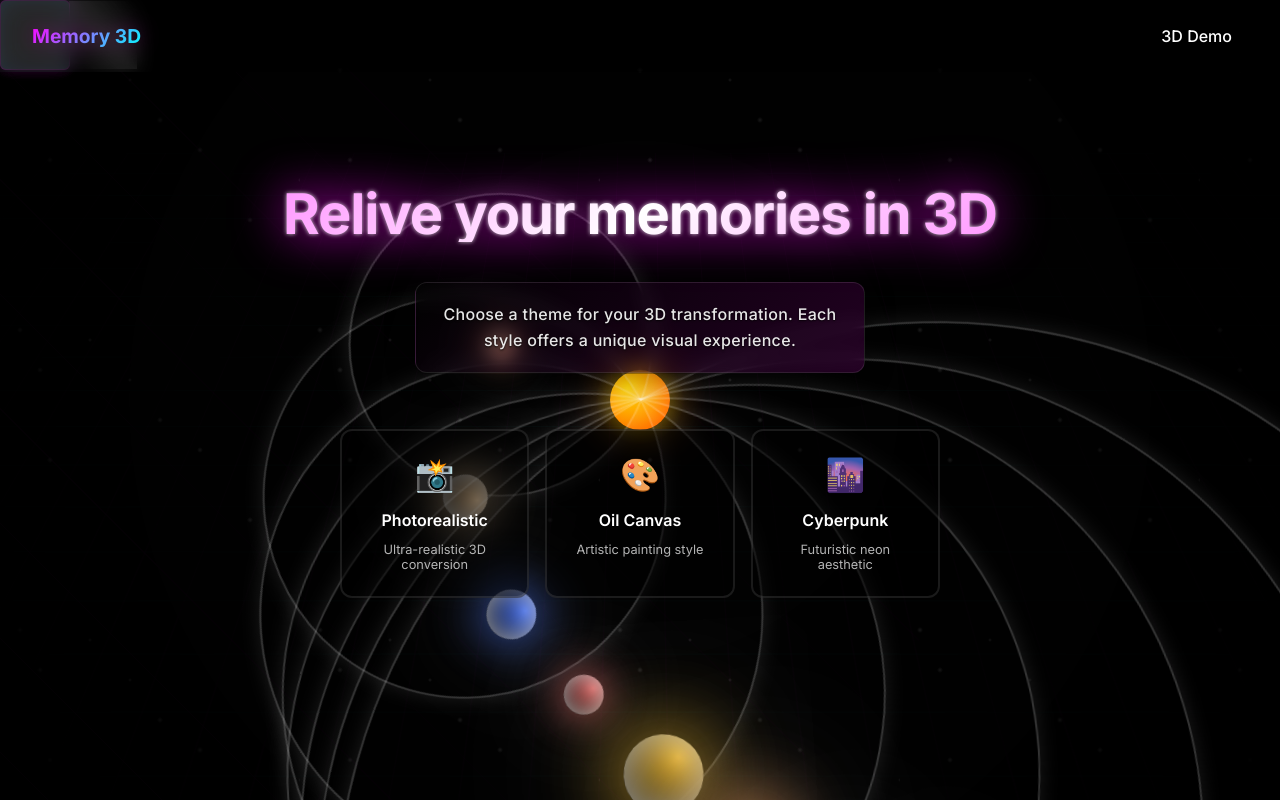
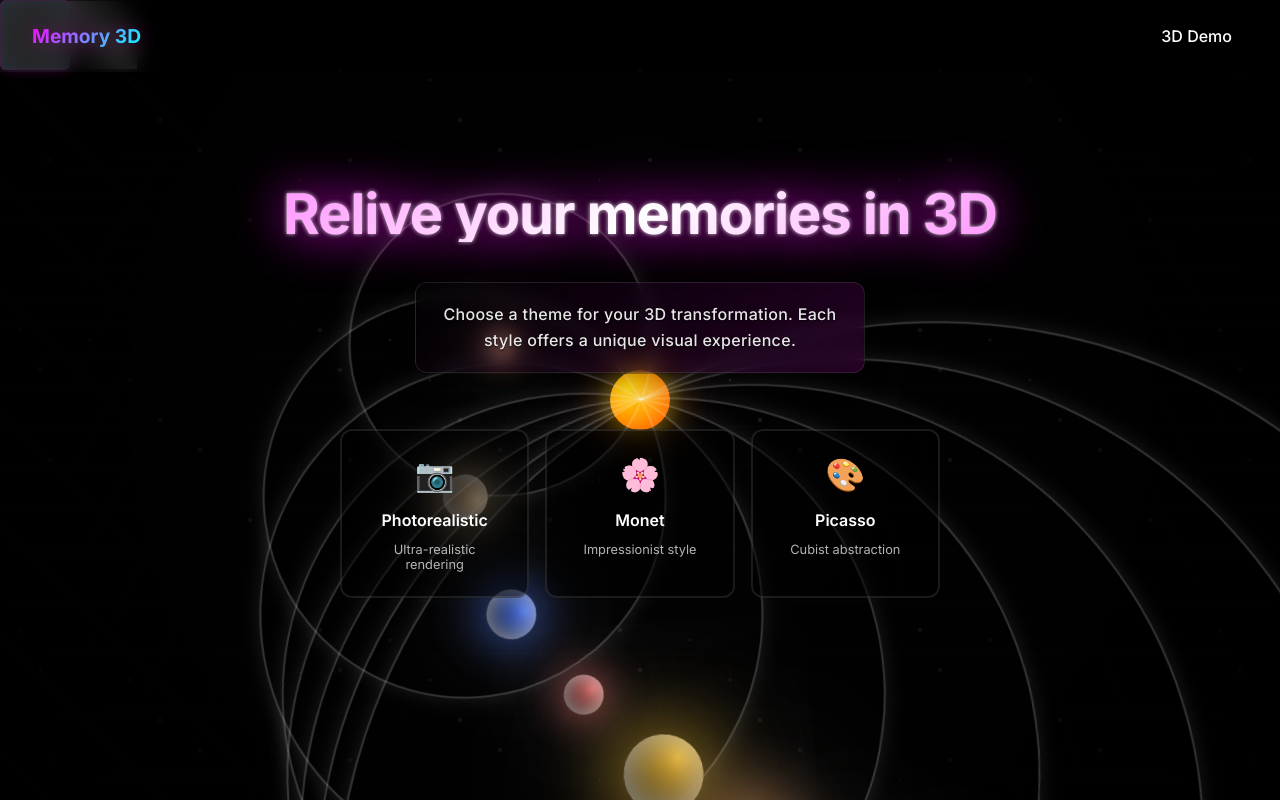
Before and after one commit to nelonmelons/memorymake, a React (Vite) app in the folder frontend/: page / in a window 1280 px wide. Both pictures are taken after a click on the button "Get Started". Built offline with nearby package versions, Linux system fonts and the light colour scheme.

Commit message:
improved

```diff
--- a/frontend/src/pages/LandingPage.tsx
+++ b/frontend/src/pages/LandingPage.tsx
@@ -784,6 +784,31 @@ const HexagonLoader = styled(motion.div)`
   }
 `;
 
+const simulateProgress = async (
+  setLoadingProgress: (progress: number) => void,
+  setLoadingStage: (stage: string) => void
+) => {
+  const stages = [
+    { progress: 20, text: 'Processing your request...' },
+    { progress: 40, text: 'Analyzing image data...' },
+    { progress: 60, text: 'Generating 3D mesh...' },
+    { progress: 80, text: 'Applying textures...' },
+    { progress: 95, text: 'Finalizing model...' }
+  ];
+
+  for (const stage of stages) {
+    setLoadingStage(stage.text);
+    const steps = 5; // Number of progress updates within each stage
+    const stepSize = (stage.progress - (stages.indexOf(stage) === 0 ? 0 : stages[stages.indexOf(stage) - 1].progress)) / steps;
+
+    for (let i = 0; i < steps; i++) {
+      await new Promise(resolve => setTimeout(resolve, 500 + Math.random() * 1000));
+      const currentProgress = (stages.indexOf(stage) === 0 ? 0 : stages[stages.indexOf(stage) - 1].progress) + (stepSize * (i + 1));
+      setLoadingProgress(Math.min(currentProgress, 100));
+    }
+  }
+};
+
 const LandingPage: React.FC = () => {
   const navigate = useNavigate();
   const [showUpload, setShowUpload] = useState(false);
@@ -820,11 +845,13 @@ const LandingPage: React.FC = () => {
     setLoadingProgress(0);
     setLoadingStage('Initializing transformation...');
 
+    // Start progress simulation
+    simulateProgress(setLoadingProgress, setLoadingStage);
+
     try {
       let response;
 
       if (selectedFile) {
-        setLoadingStage('Processing your image...');
         const formData = new FormData();
         formData.append('file', selectedFile);
         formData.append('style', selectedStyle);
@@ -834,7 +861,6 @@ const LandingPage: React.FC = () => {
           body: formData,
         });
       } else if (prompt) {
-        setLoadingStage('Generating from your prompt...');
         response = await fetch('http://localhost:8000/generate', {
           method: 'POST',
           headers: {
@@ -851,19 +877,21 @@ const LandingPage: React.FC = () => {
 
       if (!response.ok) throw new Error('Request failed');
 
-      setLoadingStage('Creating 3D model...');
       const blob = await response.blob();
       const url = URL.createObjectURL(blob);
       setFileUrl(url);
 
-      setLoadingStage('Preparing viewer...');
+      setLoadingProgress(100);
+      setLoadingStage('Transformation complete!');
+      await new Promise(resolve => setTimeout(resolve, 500));
+
       navigate('/three-demo', {
         state: {
           fileUrl: url,
           loadingState: {
             isLoading: true,
-            progress: loadingProgress,
-            stage: loadingStage
+            progress: 100,
+            stage: 'Loading 3D viewer...'
           }
         }
       });
@@ -963,27 +991,27 @@ const LandingPage: React.FC = () => {
                     whileHover={{ scale: 1.02 }}
                     whileTap={{ scale: 0.98 }}
                   >
-                    <span className="icon">📸</span>
+                    <span className="icon">📷</span>
                     <span className="title">Photorealistic</span>
-                    <span className="description">Ultra-realistic 3D conversion</span>
+                    <span className="description">Ultra-realistic rendering</span>
                   </StyleButton>
                   <StyleButton
-                    onClick={() => handleStyleSelect('painting')}
+                    onClick={() => handleStyleSelect('monet')}
+                    whileHover={{ scale: 1.02 }}
+                    whileTap={{ scale: 0.98 }}
+                  >
+                    <span className="icon">🌸</span>
+                    <span className="title">Monet</span>
+                    <span className="description">Impressionist style</span>
+                  </StyleButton>
+                  <StyleButton
+                    onClick={() => handleStyleSelect('picasso')}
                     whileHover={{ scale: 1.02 }}
                     whileTap={{ scale: 0.98 }}
                   >
                     <span className="icon">🎨</span>
-                    <span className="title">Oil Canvas</span>
-                    <span className="description">Artistic painting style</span>
-                  </StyleButton>
-                  <StyleButton
-                    onClick={() => handleStyleSelect('cyberpunk')}
-                    whileHover={{ scale: 1.02 }}
-                    whileTap={{ scale: 0.98 }}
-                  >
-                    <span className="icon">🌆</span>
-                    <span className="title">Cyberpunk</span>
-                    <span className="description">Futuristic neon aesthetic</span>
+                    <span className="title">Picasso</span>
+                    <span className="description">Cubist abstraction</span>
                   </StyleButton>
                 </StyleSelectionContainer>
               ) : (
```
